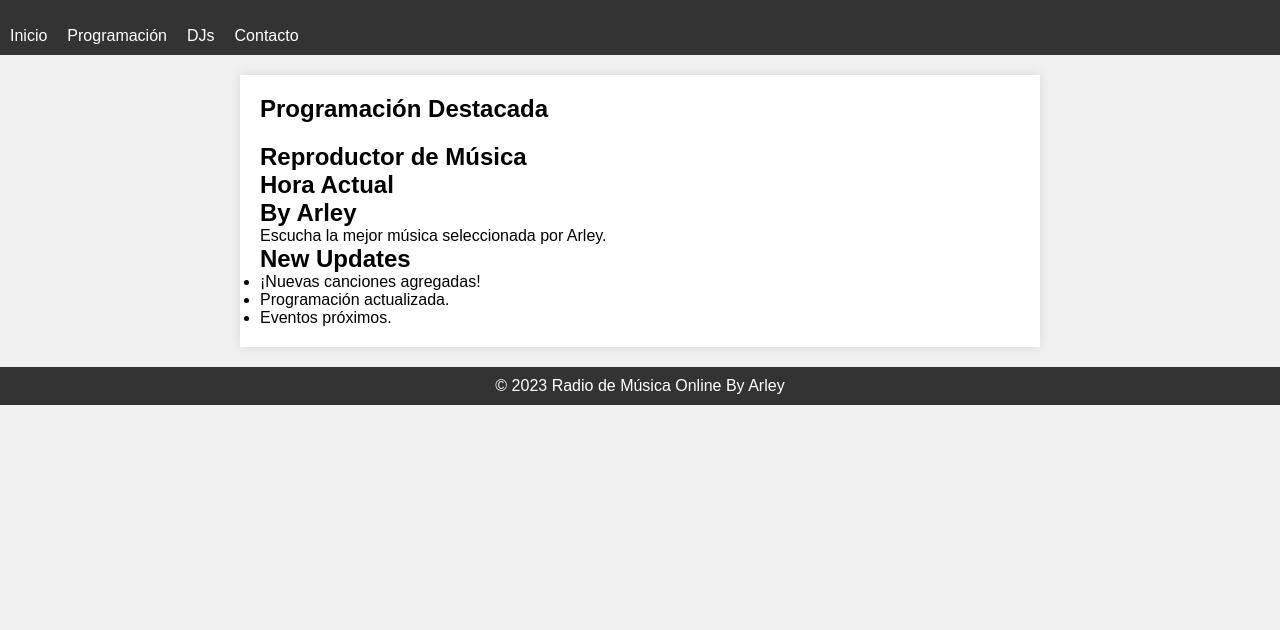
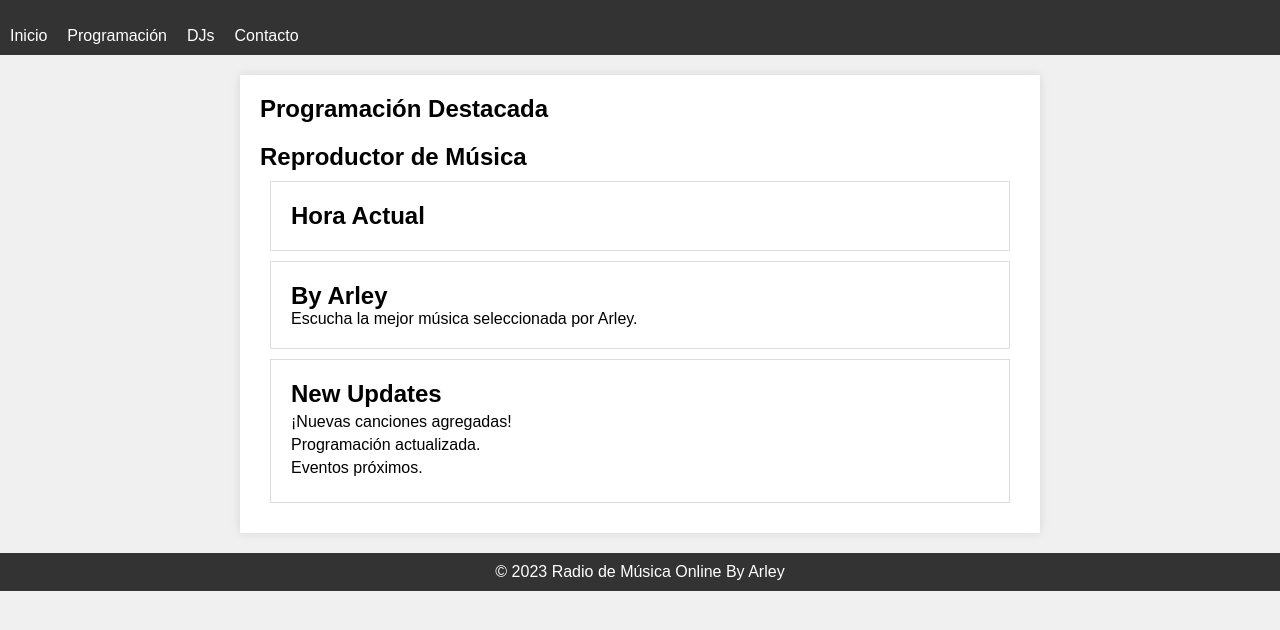
Before and after one commit to MFcDooM/ProyectoX, a plain HTML site: page index.html in a window 1280 px wide. Shown: the part 78-708 px from the top of the page. Drawn offline with Linux system fonts and the light colour scheme; a script that the page names is missing.

Commit message:
Update styles.css

```diff
--- a/styles.css
+++ b/styles.css
@@ -52,6 +52,32 @@ footer {
 /* Estilos específicos */
 .destacados {
     margin-bottom: 20px;
+    display: flex;
+    justify-content: space-between;
+    flex-wrap: wrap;
+}
+
+.destacado {
+    background-color: #fff;
+    border: 1px solid #ddd;
+    padding: 20px;
+    margin: 10px;
+    flex-basis: calc(33.33% - 20px);
+    box-sizing: border-box;
+}
+
+.destacado h2 {
+    font-size: 24px;
+    margin: 0;
+}
+
+#updates {
+    list-style: none;
+    padding: 0;
+}
+
+#updates li {
+    margin: 5px 0;
 }
 
 .reproductor {
```
